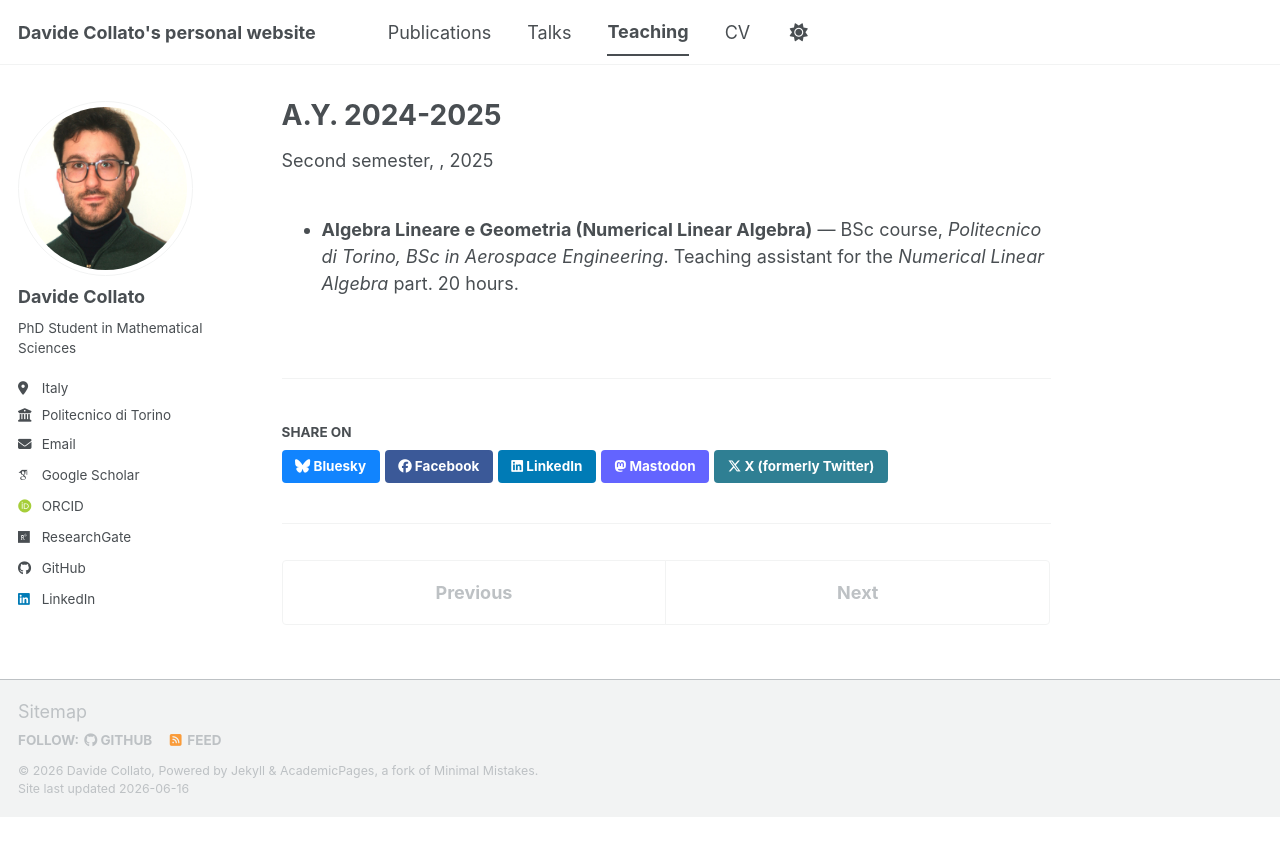
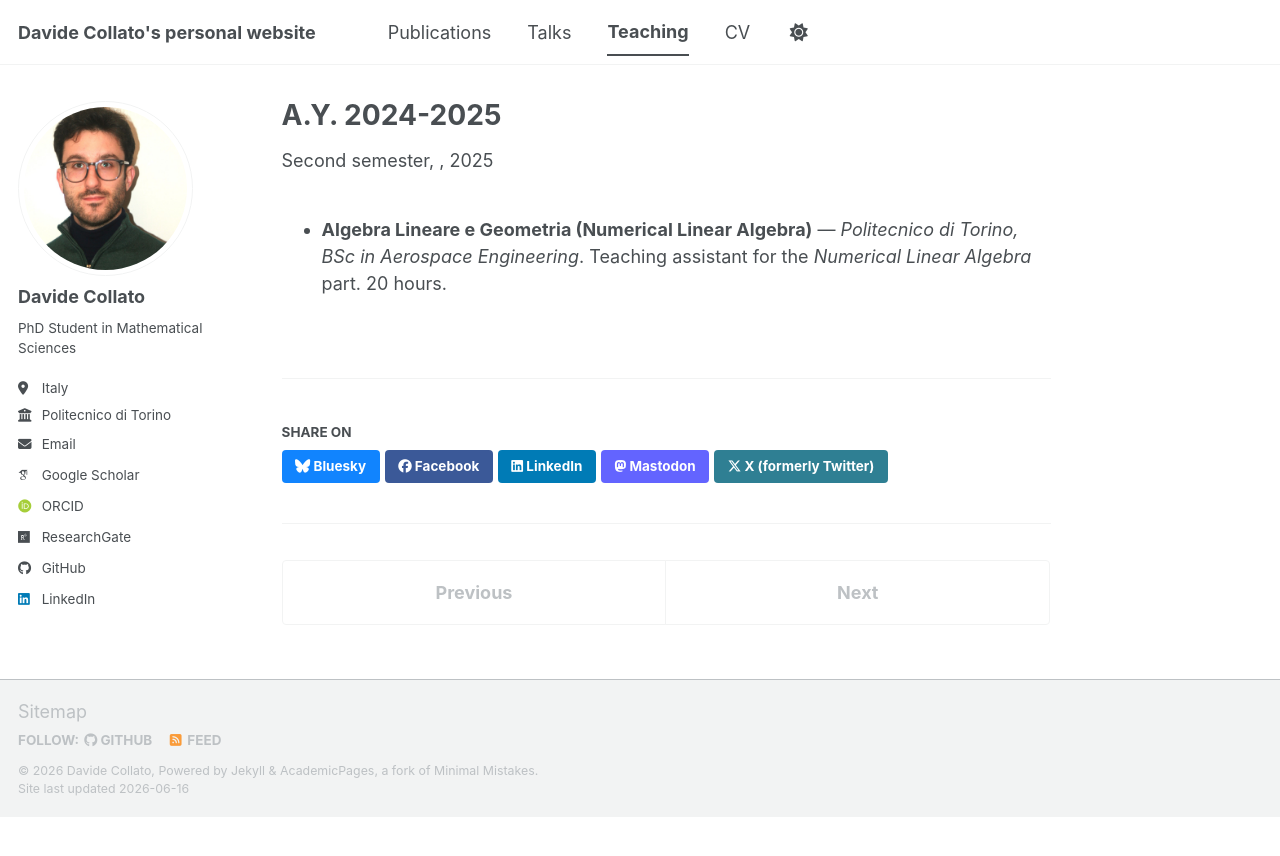
Before and after one commit to davidecollato/davidecollato.github.io, a Jekyll site: the page built from _teaching/2024.md, in a window 1280 px wide. Shown: the top 856 px of the page. Built offline with Jekyll 4.4.1, drawn with Linux system fonts in a browser that asks for light colours; some web fonts are replaced; a script bundle is joined from its source files by our own code; library files that are not in the unit come from our copies.

Commit message:
Update 2024.md

```diff
--- a/_teaching/2024.md
+++ b/_teaching/2024.md
@@ -3,9 +3,8 @@ title: "A.Y. 2024-2025"
 collection: teaching
 no_link: true
 type: "Second semester"
-venue: ""
 date: 2025-02-01
 location: "Turin, Italy"
 ---
 
-- **Algebra Lineare e Geometria (Numerical Linear Algebra)** — BSc course, *Politecnico di Torino, BSc in Aerospace Engineering*. Teaching assistant for the *Numerical Linear Algebra* part. 20 hours.
+- **Algebra Lineare e Geometria (Numerical Linear Algebra)** — *Politecnico di Torino, BSc in Aerospace Engineering*. Teaching assistant for the *Numerical Linear Algebra* part. 20 hours.
```
